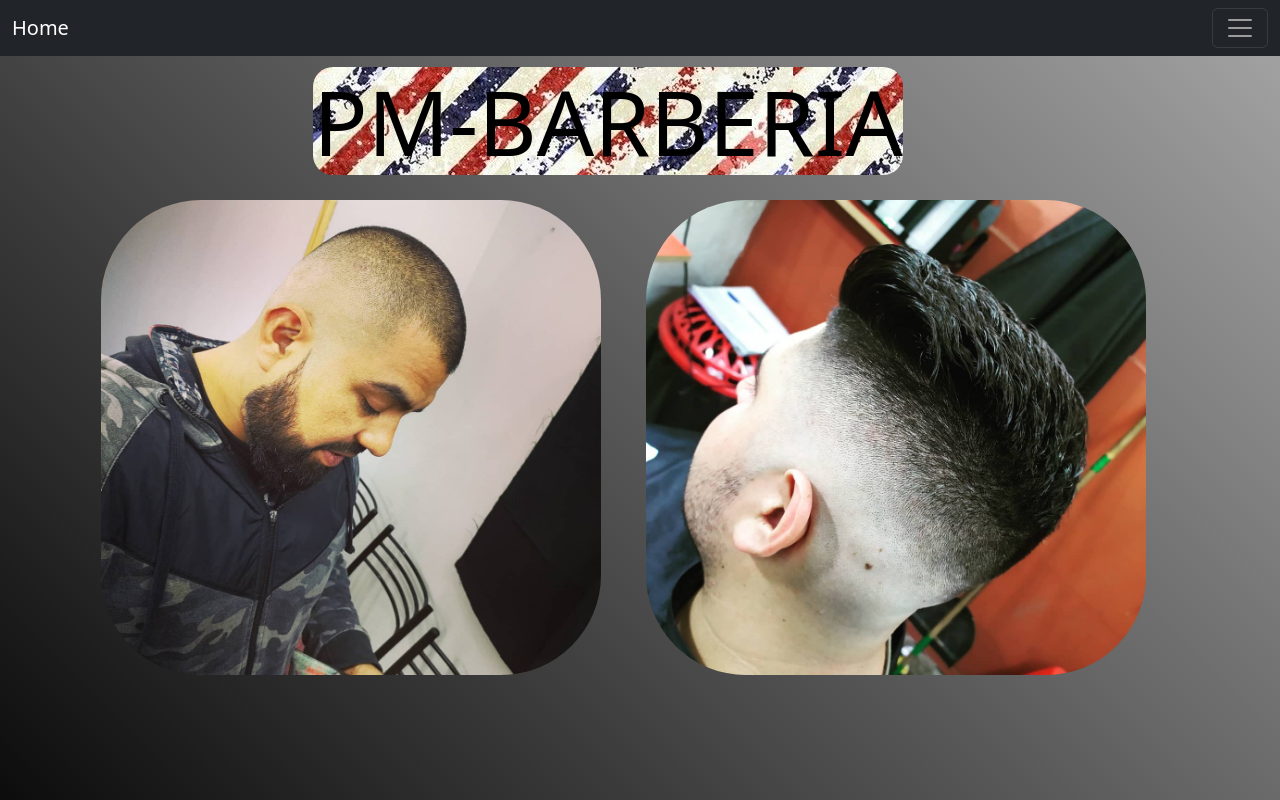
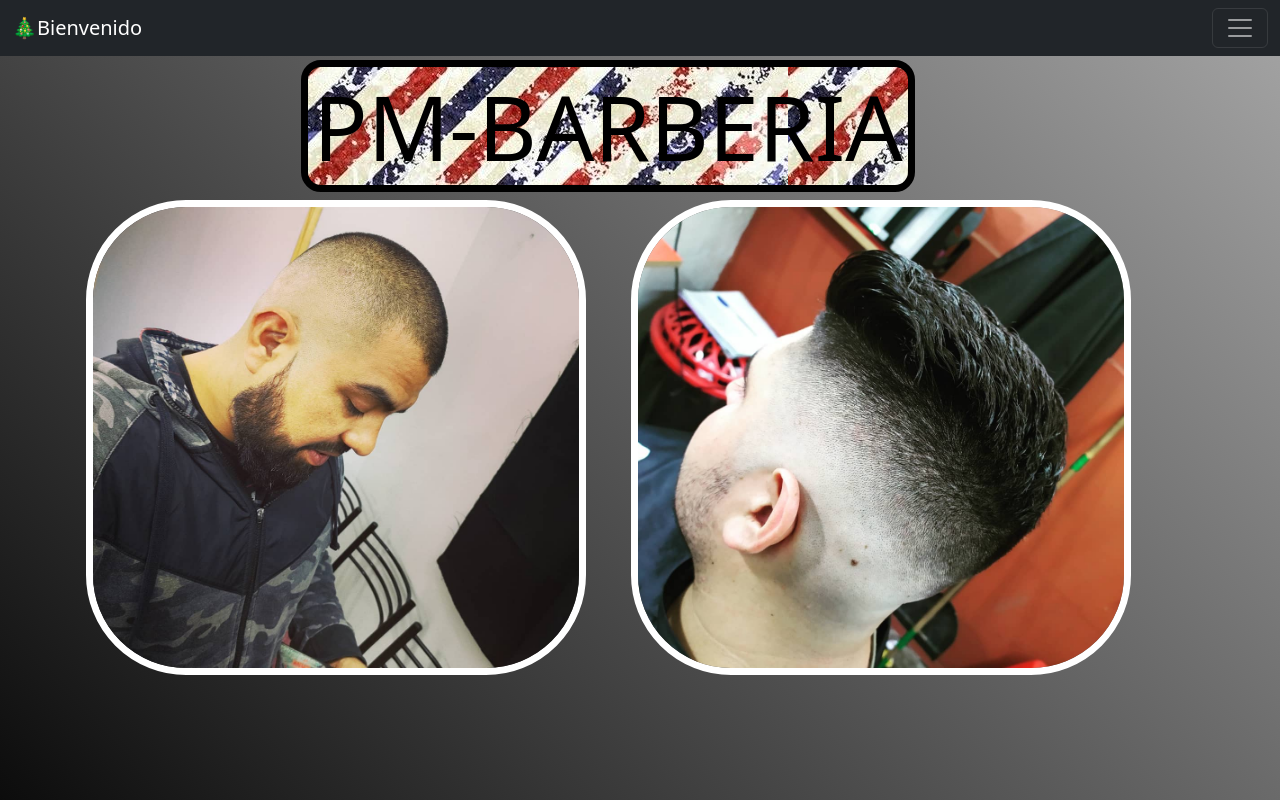
Before and after one commit to mederosgit/Entrega2, a plain HTML site: page index.html in a window 1280 px wide. Shown: the top 800 px of the page. Drawn offline with nearby package versions, Linux system fonts and the light colour scheme.

Commit message:
agregue estilos y corregi una animacion

```diff
--- a/css/style.css
+++ b/css/style.css
@@ -25,11 +25,12 @@ header{
 .titulo-index{
     text-align: center;
     width: 100%;
-    border-radius: 20px black;
-    background-color: rgba(255, 0, 0, 0.176);
-    font-size: 50px;
-
-    color: rgb(0, 0, 0);
+    padding: 2px;
+    border-radius: black;
+    font-size: 45px;
+    background-color: #7b400079;
+    border-radius: 20px;
+    border: solid 7px rgb(0, 0, 0)
 }
 
 
@@ -96,12 +97,14 @@ footer {
     height: 300px;
     margin-bottom: 30px;
     border-radius: 100px;
+    border: solid 7px white;
 }
 .foto-index-2{
     width: 300px;
     height: 300px;
     margin-bottom: 100px;
     border-radius: 100px;
+    border: solid 7px white;
 }
 
 .footer-index{
@@ -230,7 +233,8 @@ footer {
 @media only screen and (min-width: 1200px) {
 
     .titulo-index{
-        margin-top: 50px;
+        padding: 5px;
+        margin-top: 60px;
         text-align: center;
         width: 100%;
         border-radius: 20px;
@@ -248,11 +252,11 @@ footer {
 
     /* media de index */
     .foto-index-1{
-        margin-left: 30px;
         width: 500px;
         height: 475px;
         margin-bottom: 30px;
     }
+
     .foto-index-2{
         margin-left: 30px;
         width: 500px;
--- a/index.html
+++ b/index.html
@@ -29,7 +29,7 @@
 
     <nav class="navbar navbar-dark bg-dark fixed-top">
       <div class="container-fluid">
-        <a class="navbar-brand" href="index.html">Home</a>
+        <a class="navbar-brand" href="">🎄Bienvenido</a>
         <button class="navbar-toggler" type="button" data-bs-toggle="offcanvas" data-bs-target="#offcanvasDarkNavbar" aria-controls="offcanvasDarkNavbar">
             <span class="navbar-toggler-icon"></span>
         </button>
@@ -68,7 +68,7 @@
       <div class="contenedor-foto-index">
         <img class="foto-index-1 animate__animated animate__fadeInLeft" src="imgWeb/01.jpeg" alt="">
 
-        <img class="foto-index-2 animate__animated animate__fadeInRight" src="imgWeb/14.jpeg" alt="">
+        <img class="foto-index-2 animate__animated animate__fadeInLeft" src="imgWeb/14.jpeg" alt="">
       </div>
 
     </main>
```
